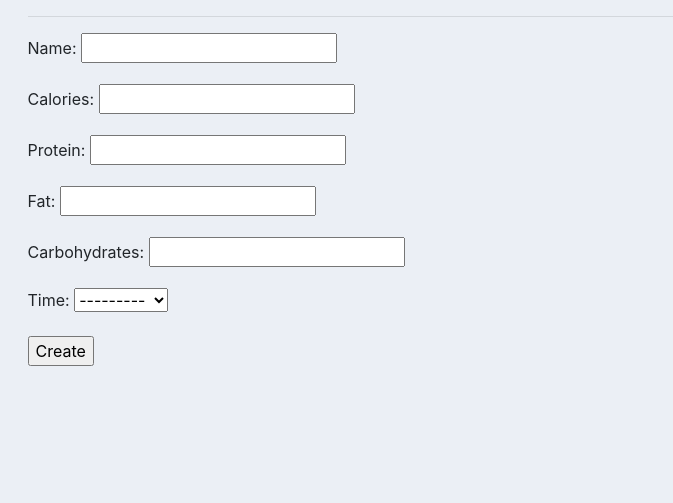
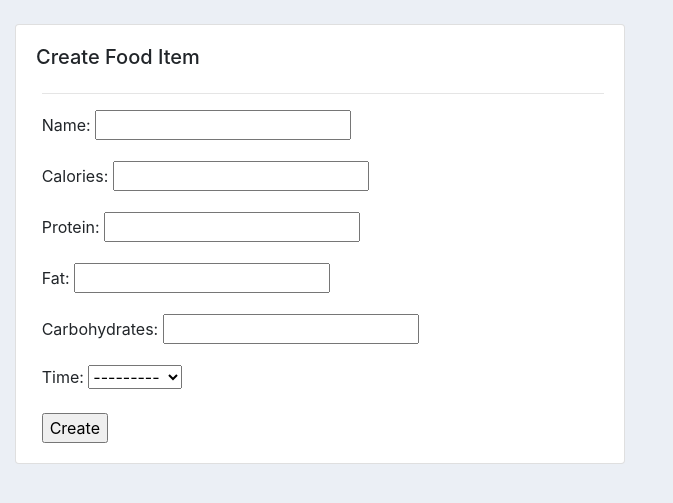
Before and after one commit to thisnotBryanL/FitnessAIO-Web, a Django app: page /foodEntry/create/ in a window 1280 px wide. Shown: the part 56-559 px from the top of the page, without its empty margins (0-673 px from the left). Run offline with Django 3.2, Linux system fonts and the light colour scheme; a user stored in the database is signed in; some libraries are stand-ins or nearby versions.

Commit message:
Finished Edit/Delete buttons and pages for FoodItems

```diff
--- a/src/foodEntry/templates/foodEntry/createFood.html
+++ b/src/foodEntry/templates/foodEntry/createFood.html
@@ -2,9 +2,17 @@
 
 
 {% block content %}
-<form action="." method="POST" style="padding-left: 1%;"> {% csrf_token %}
-    <hr>
-    {{form.as_p}}
-    <input type="submit" value="Create">
-</form>
+<br>
+<div class="row">
+    <div class="col-md-6">
+        <div class="card card-body">
+            <h5>Create Food Item</h5>
+            <form action="." method="POST" style="padding-left: 1%;"> {% csrf_token %}
+                <hr>
+                {{form.as_p}}
+                <input type="submit" value="Create">
+            </form>
+        </div>
+    </div>
+</div>
 {% endblock content %}
--- a/src/foodEntry/urls.py
+++ b/src/foodEntry/urls.py
@@ -1,8 +1,9 @@
 from django.conf.urls import url
 from django.urls import include, path
 
-from foodEntry.views import createfooditem_View, updatefooditem_View
+from foodEntry.views import createfooditem_View, updatefooditem_View, deletefooditem_View
 urlpatterns = [
     path('create/', createfooditem_View, name="create-food"),
     path('update/<int:id>/', updatefooditem_View, name="update-food" ),
+    path('delete/<int:id>/', deletefooditem_View, name="delete-food" ),
 ]
--- a/src/foodEntry/views.py
+++ b/src/foodEntry/views.py
@@ -42,3 +42,13 @@ def updatefooditem_View(request,id):
         food_form = FoodEntryForm(instance=instance )
     return render(request,'foodEntry/updateFood.html', {'form' : food_form,
     'foodItem': instance})
+
+
+@login_required
+@transaction.atomic
+def deletefooditem_View(request, id):
+    instance = get_object_or_404(FoodItem, id=id)
+    if request.method == 'POST':
+        instance.delete()
+        return redirect('homeView')
+    return render(request, 'foodEntry/deleteFood.html', {'foodItem': instance})
--- a/src/templates/home.html
+++ b/src/templates/home.html
@@ -80,7 +80,7 @@
 
                 <tr>
                     <td><a class= "btn btn-sm btn-info" href=" {% url 'update-food' foodItems.id%} ">Edit</a></td>
-                    <td><a class= "btn btn-sm btn-danger" href="">Delete</a></td>
+                    <td><a class= "btn btn-sm btn-danger" href="{% url 'delete-food' foodItems.id%}">Delete</a></td>
                     <td>{{foodItems.name}}</td>
                     <td>{{foodItems.date_added}}</td>
                     <td>{{foodItems.protein}}</td>
```
Also changed, not shown: src/foodEntry/templates/foodEntry/deleteFood.html (added, +20 -0 lines), src/foodEntry/templates/foodEntry/updateFood.html (+13 -5 lines), src/db.sqlite3.
